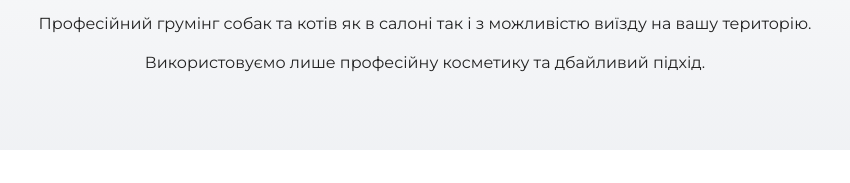
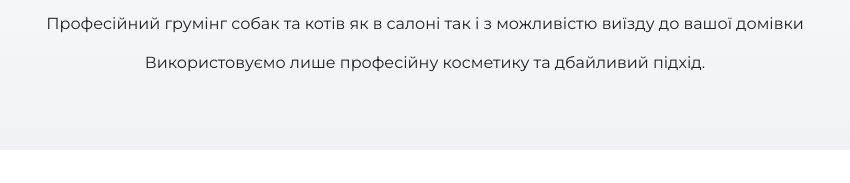
Before and after one commit to dankossss/petgrooming, a plain HTML site: page index.html in a window 1280 px wide. Shown: the part 357-540 px from the top of the page, 215-1065 px from the left. Drawn offline with Linux system fonts and the light colour scheme.

Commit message:
Виправив слово територію на домівку

```diff
--- a/index.html
+++ b/index.html
@@ -61,7 +61,7 @@
     <section id="hero" class="hero">
         <div class="container">
             <h1>Турбота, на яку заслуговує ваш хвостик</h1>
-            <p>Професійний грумінг собак та котів як в салоні так і з можливістю виїзду на вашу територію.</p>
+            <p>Професійний грумінг собак та котів як в салоні так і з можливістю виїзду до вашої домівки</p>
             <p>Використовуємо лише професійну косметику та дбайливий підхід.</p>
         </div>
     </section>
```
